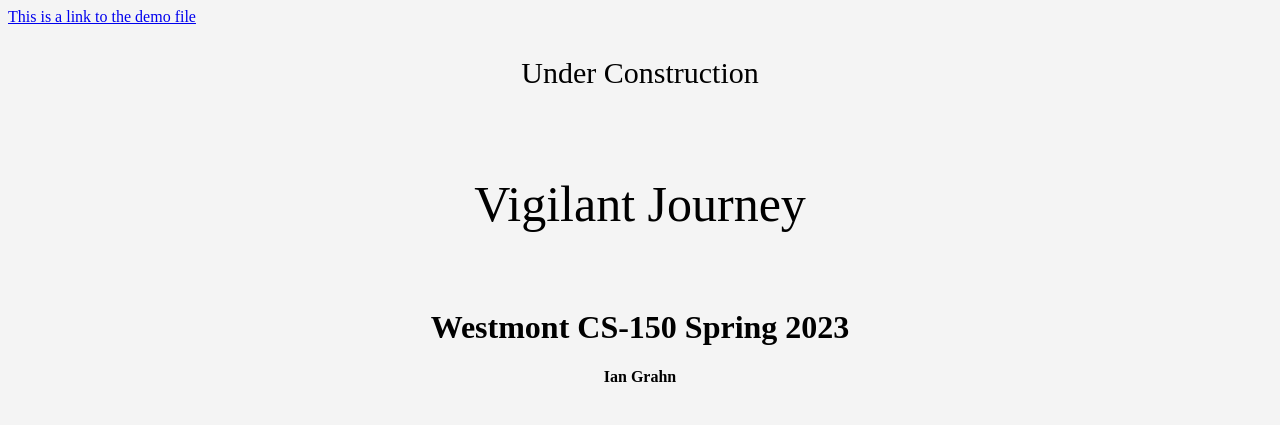
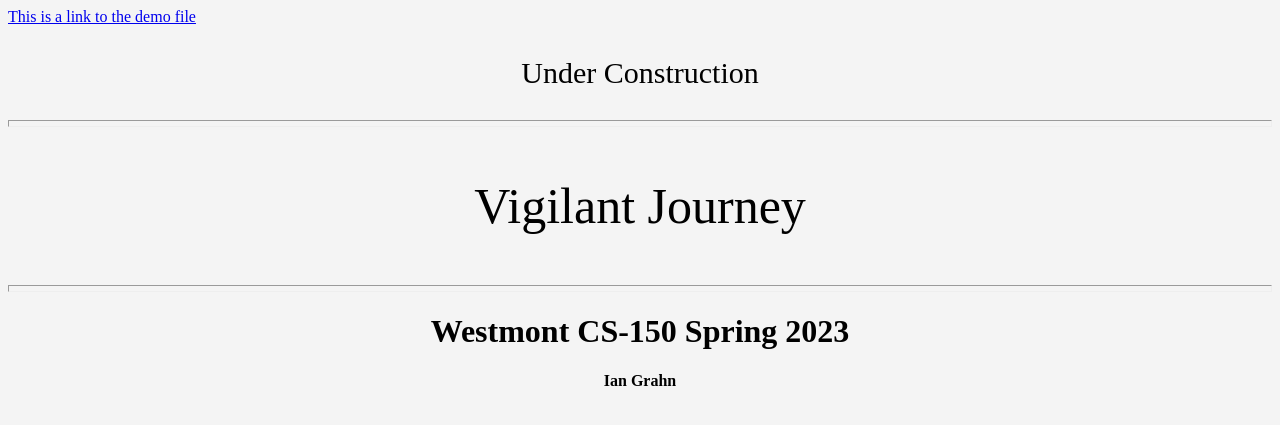
Before and after one commit to IanGrahn/vigilant-journey, a PHP site: page /index.html in a window 1280 px wide. Shown: the top 425 px of the page. Run offline with PHP 8.4, Linux system fonts and the light colour scheme.

Commit message:
Update style.css

```diff
--- a/style.css
+++ b/style.css
@@ -31,6 +31,6 @@ h4 {
 
 hr {
   height:5px;
-  border-width:0;
+  border-width:10;
   background-color:#F4F4F4;
 }
```
